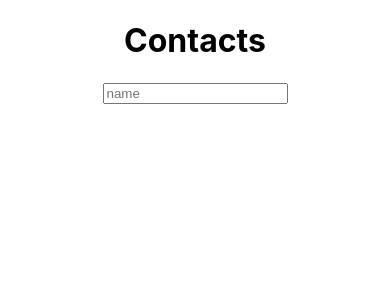
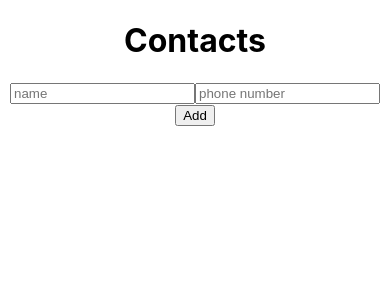
Before and after one commit to busrakk/redux-contacts-app, a React (Create React App) app: page / in a window 390 px wide. Shown: the top 300 px of the page. Built offline with nearby package versions, Linux system fonts and the light colour scheme.

Commit message:
add phone number

```diff
--- a/src/components/Contacts/Form.js
+++ b/src/components/Contacts/Form.js
@@ -5,20 +5,22 @@ import { addContact } from "../../redux/contactsSlice";
 
 const Form = () => {
   const [name, setName] = useState("");
+  const [number, setNumber] = useState("");
   const  dispatch = useDispatch()
 
   const handleSubmit = (e) => {
     e.preventDefault();
 
-    if(!name) return false;
+    if(!name || !number) return false;
 
     // const names = name.split(',');
 
-    dispatch(addContact({ id:nanoid(), name }))
+    dispatch(addContact({ id:nanoid(), name, phone_number:number }))
     // const data = names.map((name) =>({ id:nanoid(), name }))
     // dispatch(addContacts(data))
 
     setName('')
+    setNumber('')
   }
 
   return (
@@ -29,6 +31,12 @@ const Form = () => {
           onChange={(e) => setName(e.target.value)}
           placeholder="name"
         />
+        <input
+          value={number}
+          onChange={(e) => setNumber(e.target.value)}
+          placeholder="phone number"
+        />
+        <button type="submit">Add</button>
       </form>
     </div>
   );
--- a/src/components/Contacts/Item.js
+++ b/src/components/Contacts/Item.js
@@ -4,6 +4,7 @@ const Item = ({contact}) => {
   return (
     <div>
       {contact.name}
+      {contact.phone_number}
     </div>
   )
 }
```
